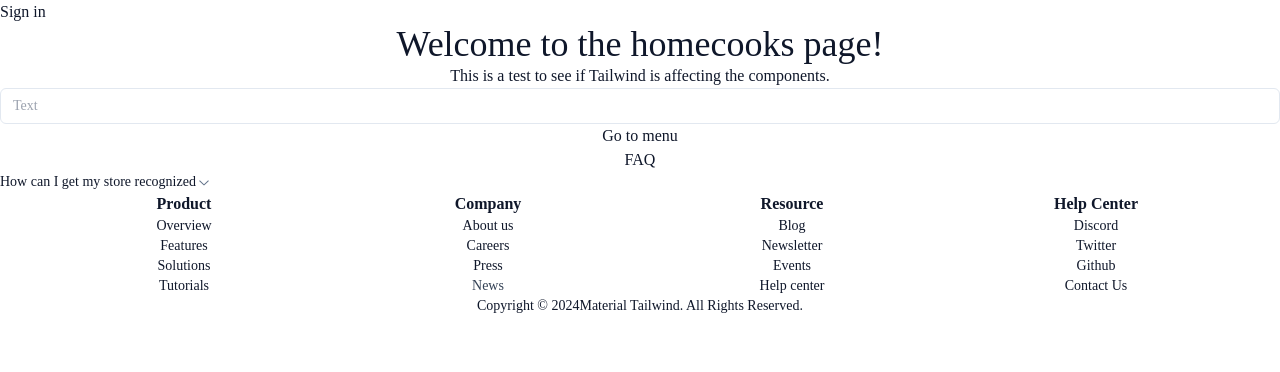
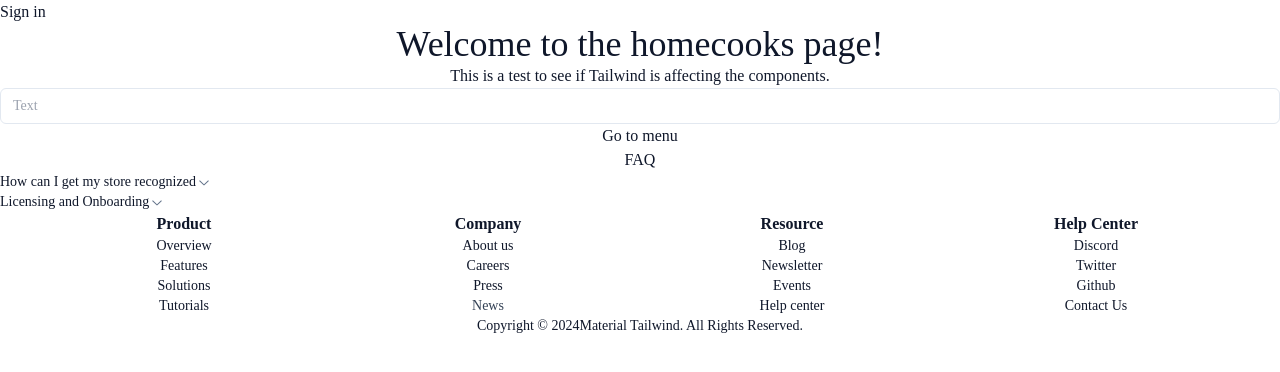
Before and after one commit to SirKentut/kaki-lima, a React (Create React App) app in the folder frontend/: page /homecooks in a window 1280 px wide. Shown: the top 372 px of the page. Built offline with nearby package versions, Linux system fonts and the light colour scheme; no server answers.

Commit message:
Add: Accordion for HomeCooks Page

```diff
--- a/frontend/src/pages/homecooks/HomeCooksPage.tsx
+++ b/frontend/src/pages/homecooks/HomeCooksPage.tsx
@@ -26,6 +26,9 @@ const HomeCooksPage: React.FC = () => {
         <AccordionItem value='item-1'>
           <AccordionTrigger>How can I get my store recognized</AccordionTrigger>
         </AccordionItem>
+        <AccordionItem value='item-2'>
+          <AccordionTrigger>Licensing and Onboarding</AccordionTrigger>
+        </AccordionItem>
       </Accordion>
     </div>
     <div>
```
